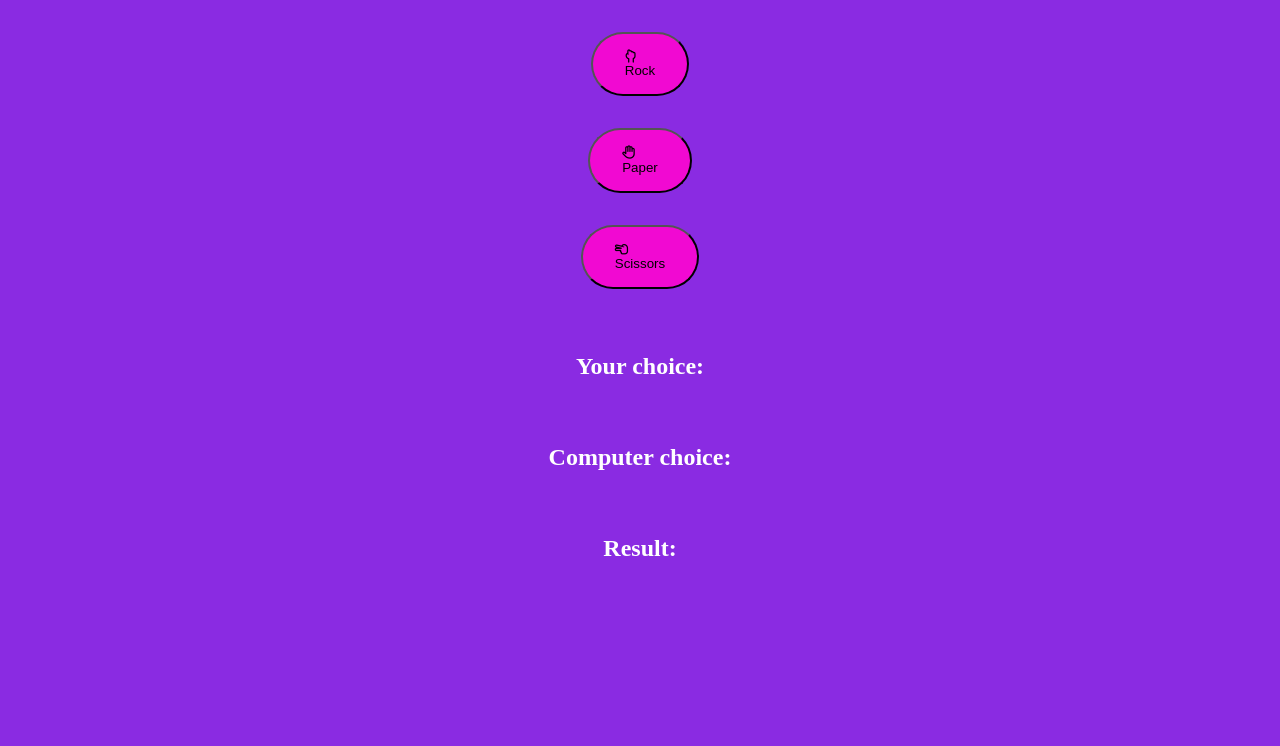
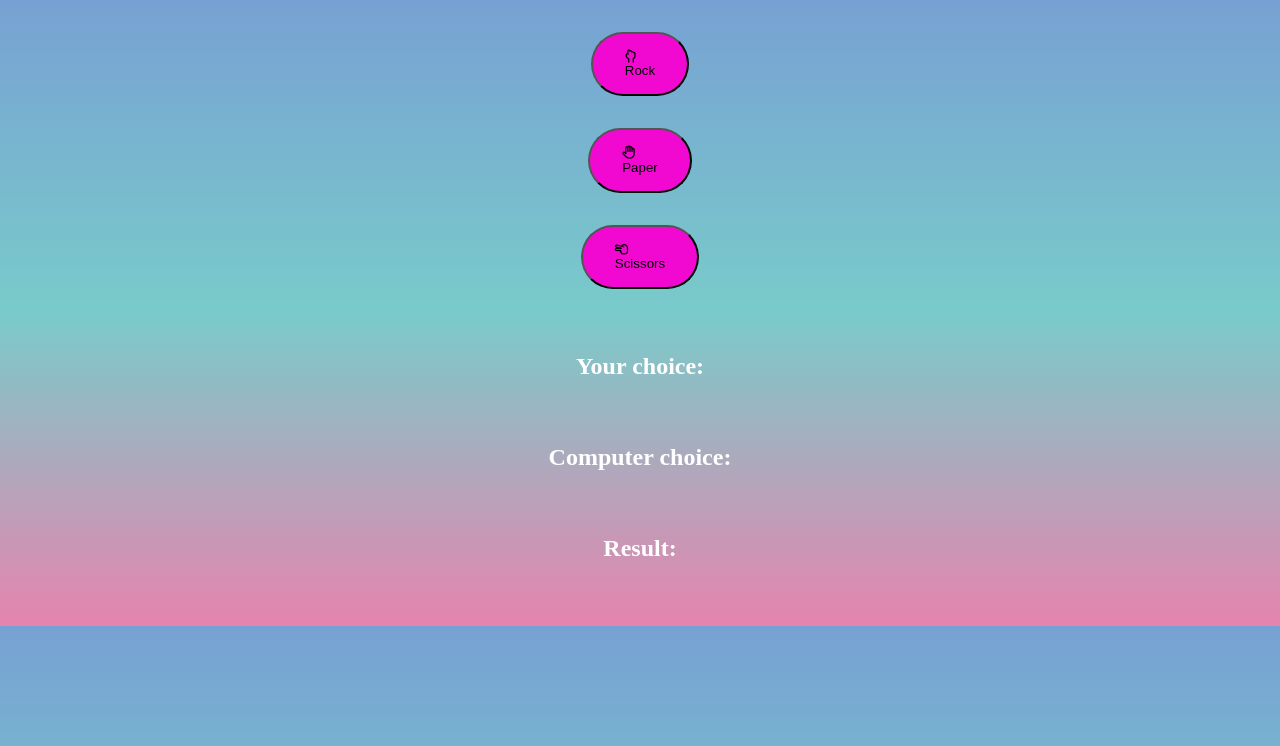
Before and after one commit to Futurenic/RockPaperScissorsGame, a plain HTML site: page index.html in a window 1280 px wide. Drawn offline with Linux system fonts and the light colour scheme.

Commit message:
Update styles.css

```diff
--- a/styles.css
+++ b/styles.css
@@ -1,5 +1,6 @@
 body {
     background-color: blueviolet;
+    background-image: linear-gradient(#77a1d3, #79cbca, #e684ae);
     color: #fff;
 
 
```
